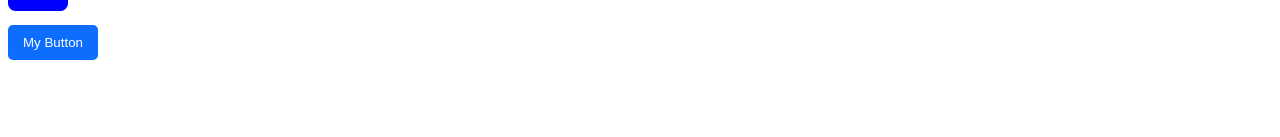
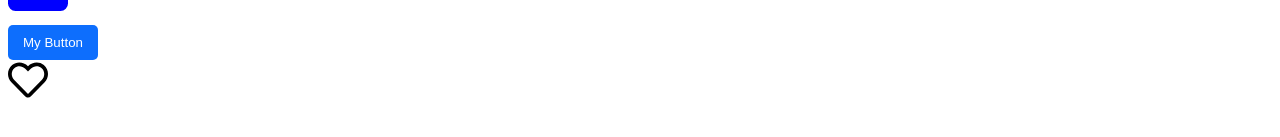
Before and after one commit to NaveenManjappa/react-playground, a React (Vite) app in the folder react-app/: page / in a window 1280 px wide. Shown: the part 201-338 px from the top of the page. Built offline with nearby package versions, Linux system fonts and the light colour scheme.

Commit message:
react-app Like Component

```diff
--- a/react-app/src/App.tsx
+++ b/react-app/src/App.tsx
@@ -5,6 +5,7 @@ import ButtonCss from "./components/ButtonCss/ButtonCss";
 import { BsCalendar2DayFill } from "react-icons/bs";
 import "./App.css";
 import ListGroupInJS from "./components/ListGroupInJS/ListGroupInJS";
+import Like from "./components/Like/Like";
 
 function App() {
   // const [alertVisible, setAlertVisibility] = useState(false);
@@ -31,6 +32,8 @@ function App() {
       <BsCalendar2DayFill color="blue" size="60" />
       <br />
       <ButtonCss />
+      <br />
+      <Like onClick={()=>console.log('Liked')}/>
     </div>
   );
 }
--- /dev/null
+++ b/react-app/src/components/Like/Like.tsx
@@ -0,0 +1,19 @@
+import { useState } from "react";
+import { FaHeart,FaRegHeart } from "react-icons/fa";
+interface Props {
+  onClick:() => void;
+}
+
+const Like = ({ onClick }:Props) => {
+  const [status,setStatus]= useState(false);
+  const toggle =() => {
+    setStatus(!status);
+    onClick();
+
+  }
+  if(status) return  <FaHeart color="#ff6b81" size={40} onClick={toggle}/>
+  return <FaRegHeart size={40} onClick={toggle}/>
+
+}
+
+export default Like
```
